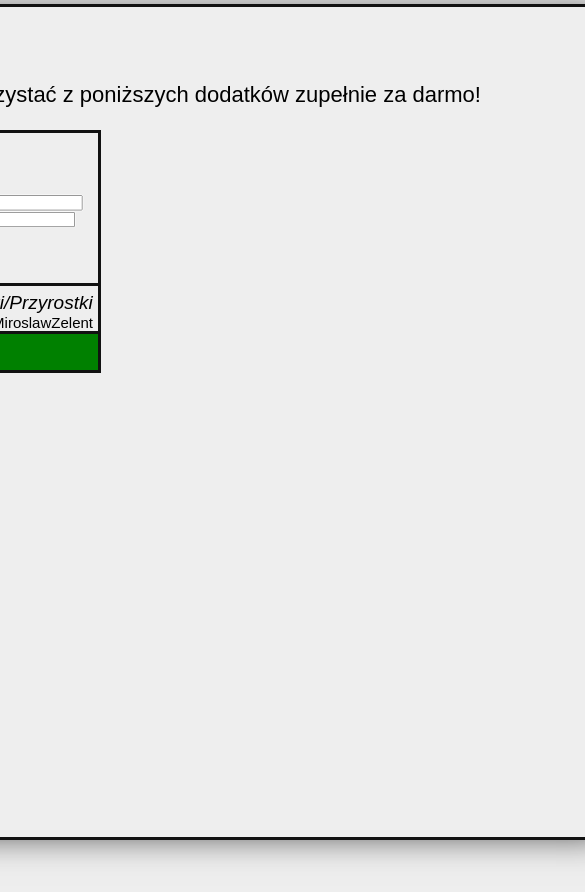
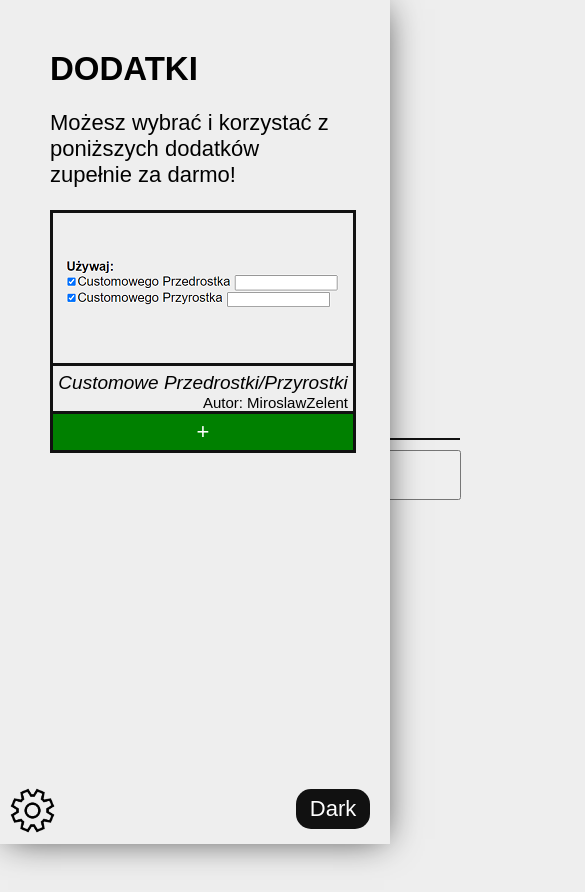
Before and after one commit to Walorson/exclusive-nickname-generator, a plain HTML site: page index.html in a window 390 px wide. Both pictures are taken after a click on the element 32 px from the left and 813 px from the top of the page. Shown: the top 892 px of the page, 585 px wide, since content can reach past the window. Drawn offline with Linux system fonts and the light colour scheme.

Commit message:
responsive fix

```diff
--- a/responsive.css
+++ b/responsive.css
@@ -1,11 +1,21 @@
 @media (max-width: 950px) {
     .title {
         font-size: 4rem;
+    }
+    #dodatki {
+        width: 100%;
+        height: 100%;
+        padding: 50px;
+        box-sizing: border-box;
+        border: none;
     }
 }
 @media (max-width: 650px) {
     .title {
         font-size: 3rem;
+    }
+    #nickname {
+        font-size: 3.75vh;
     }
 }
 @media (max-width: 550px) {
--- a/style.css
+++ b/style.css
@@ -47,6 +47,7 @@ input[type=text] { margin: 0 8px; height: 20px; }
     width: 50px;
     text-align: center;
     cursor: pointer;
+    z-index: 51;
 }
 .dark-button {
     background-color: #333;
@@ -57,6 +58,7 @@ input[type=text] { margin: 0 8px; height: 20px; }
     left: 10px; bottom: 5px;
     cursor: pointer;
     transition: all 0.2s ease-in-out;
+    z-index: 51;
 }
 #dodatki {
     position: absolute;
```
